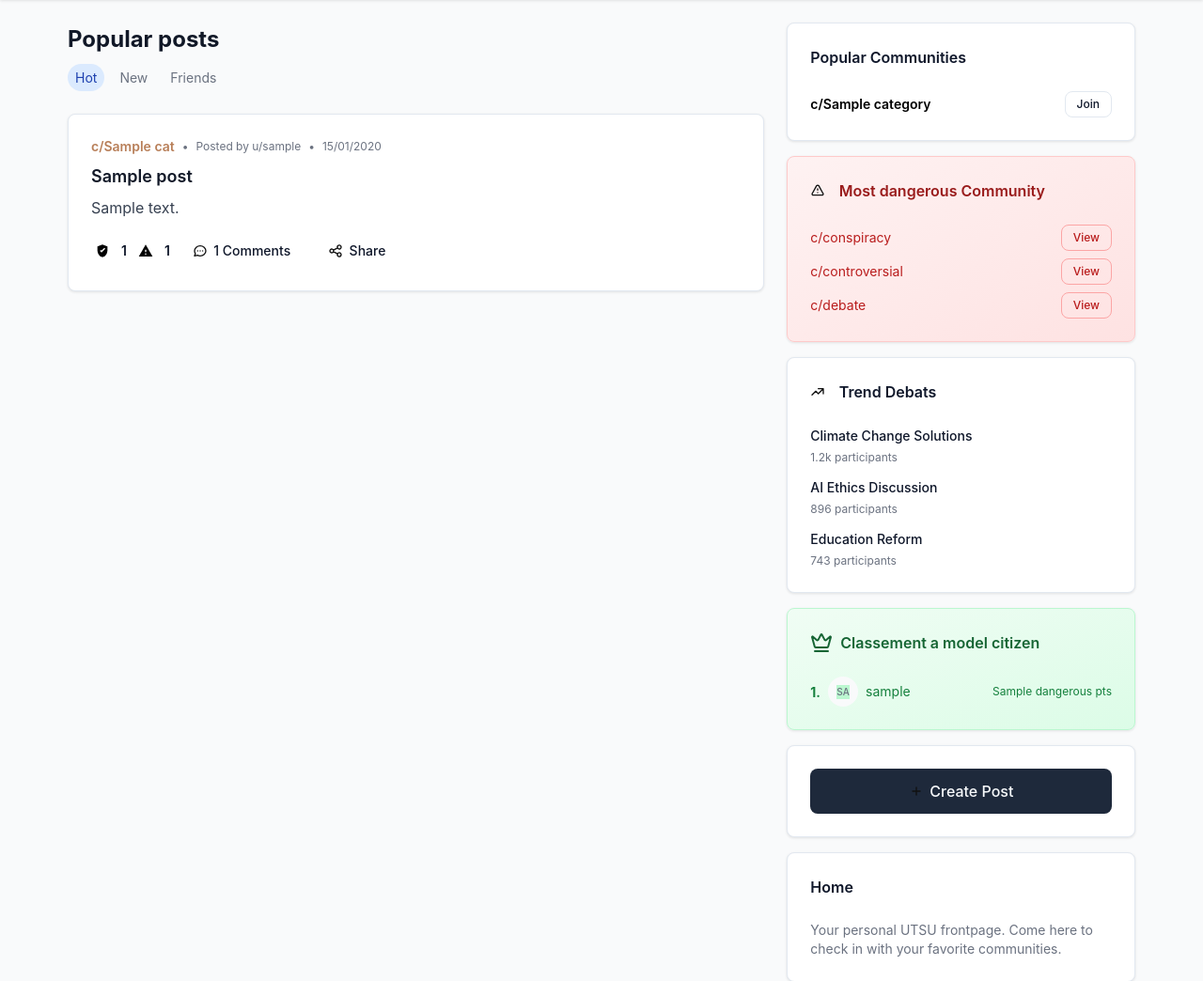
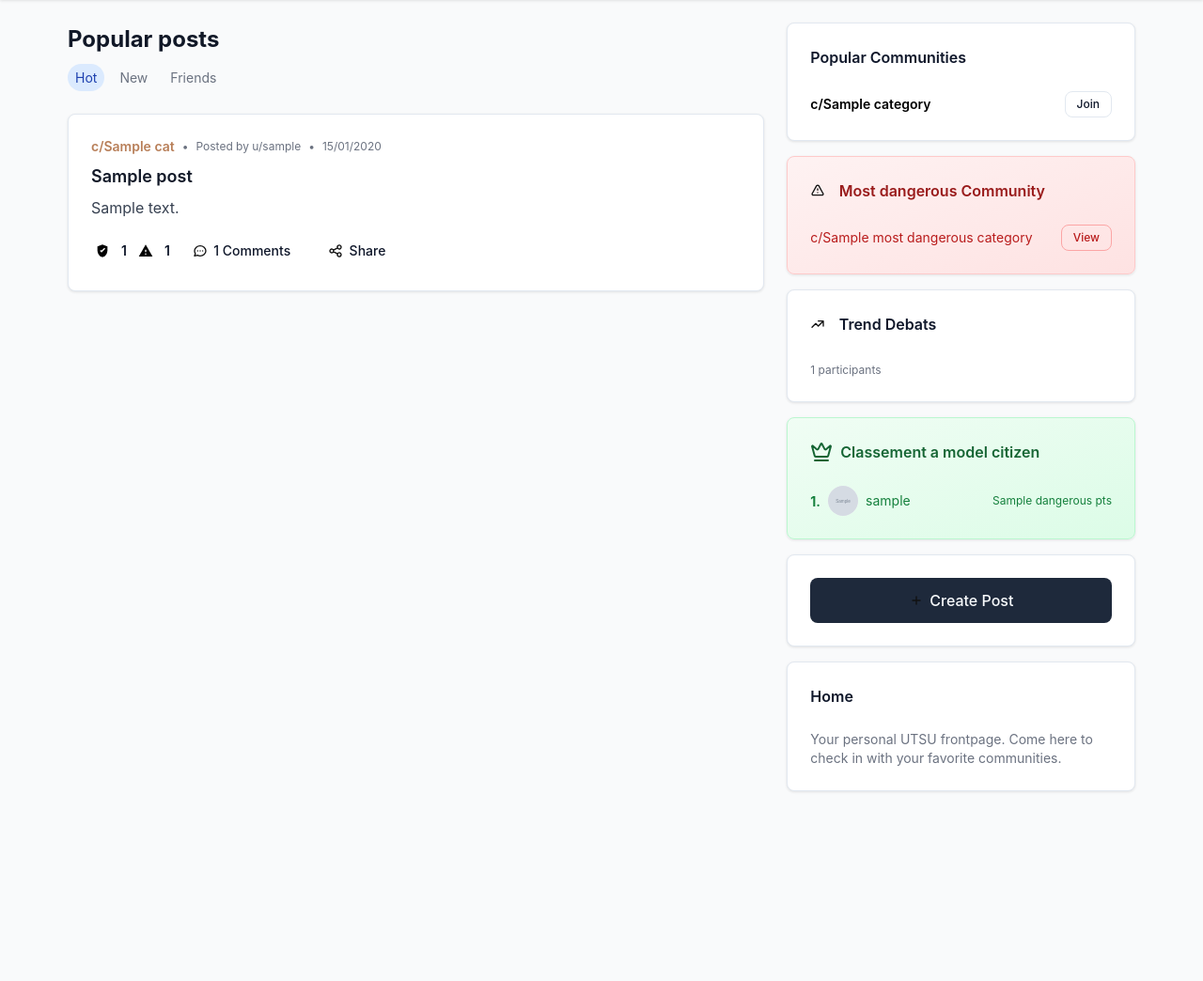
Before and after one commit to Nyx806/UTSU, a Symfony app: template templates/home/index.html.twig in a window 1280 px wide. Shown: the part 73-1117 px from the top of the page at 94% size. Run offline with Twig, Linux system fonts and the light colour scheme; the template is opened without the code that fills it: most values are stand-ins (such as "Sample title", 1, 10 or a date in 2020); grey boxes marked "Sample" are stand-in pictures; style sheets or scripts are compiled from the project's sources; some libraries are stand-ins or nearby versions.

Commit message:
Implement most dangerous categories and most commented posts features in Home and Categories controllers; update templates accordingly. Add new method in PostsRepository for fetching most commented posts.

```diff
--- a/src/Controller/CategoriesController.php
+++ b/src/Controller/CategoriesController.php
@@ -17,11 +17,14 @@ final class CategoriesController extends AbstractController
     #[Route('/', name: 'index')]
     public function index(CategoriesRepository $categoriesController): Response
     {
+        $mostDangerousCategories = $categoriesController->findBy([], ['dangerous' => 'DESC'], 3);
+
         return $this->render(
             'categories/index.html.twig',
             [
             'controller_name' => 'categories',
             'categories' => $categoriesController->findBy([], ['id' => 'ASC']),
+            'mostDangerousCategories' => $mostDangerousCategories,
             ]
         );
     }
--- a/src/Controller/HomeController.php
+++ b/src/Controller/HomeController.php
@@ -29,6 +29,8 @@ final class HomeController extends AbstractController
         }
 
         $posts = $postsRepository->findAll();
+        $mostDangerousCategories = $categoriesRepository->findBy([], ['dangerous' => 'DESC'], 3);
+        $mostCommentedPosts = $postsRepository->findMostCommentedPosts(3);
 
         // Handle comment submission
         if ($request->isMethod('POST') && $request->request->has('post_id')) {
@@ -95,6 +97,8 @@ final class HomeController extends AbstractController
             'categories' => $categoriesRepository->findBy([], ['id' => 'ASC']),
             'posts' => $postsRepository->findBy([], ['id' => 'ASC']),
             'topUsers' => $userRepository->findTopThreeUsers(),
+            'mostDangerousCategories' => $mostDangerousCategories,
+            'mostCommentedPosts' => $mostCommentedPosts,
             ]
         );
     }
--- a/templates/home/index.html.twig
+++ b/templates/home/index.html.twig
@@ -491,7 +491,7 @@
                                       c/{{post.cat.name}}
                                     </a>
                                     <span>•</span>
-                                    <a href="{{ path('user_profile', {'id': post.userID.id}) }}" class="hover:text-blue-600 transition-colors">Posted by u/{{ post.userID.username }}</a>
+                                    <a href="{{ path('user_profile', {'id': post.userID.id}) }}" class="hover":text-blue-600 transition-colors">Posted by u/{{ post.userID.username }}</a>
                                     <span>•</span>
                                     <span>{{ post.date|date('d/m/Y') }}</span>
                                 </div>
@@ -546,7 +546,7 @@
                                         <div class="flex items-start space-x-4">
                                             {% if app.user %}
                                                 <div class="flex-shrink-0">
-                                                    <img src="{{ app.user.ppImg }}" alt="Profile" class="w-8 h-8 rounded-full">
+                                                    <img src="{{ asset('uploads/pp/' ~ app.user.getPpImg()) }}" alt="Profile" class="w-8 h-8 rounded-full">
                                                 </div>
                                             {% endif %}
                                             <div class="flex-grow">
@@ -590,7 +590,7 @@
                                                 <div class="comment-container">
                                                     <div class="flex items-start space-x-4">
                                                         <div class="flex-shrink-0">
-                                                            <img src="{{ commentaire.userID.ppImg }}" alt="Profile" class="w-8 h-8 rounded-full">
+                                                            <img src="{{ asset('uploads/pp/' ~ commentaire.userID.getPpImg()) }}" alt="Profile" class="w-8 h-8 rounded-full">
                                                         </div>
                                                         <div class="flex-grow">
                                                             <div class="bg-gray-50 rounded-lg p-4">
@@ -634,7 +634,7 @@
                                                                     {% for reply in commentaire.commentaires %}
                                                                         <div class="flex items-start space-x-4">
                                                                             <div class="flex-shrink-0">
-                                                                                <img src="{{ reply.userID.ppImg }}" alt="Profile" class="w-6 h-6 rounded-full">
+                                                                                <img src="{{ asset('uploads/pp/' ~ reply.userID.getPpImg()) }}" alt="Profile" class="w-6 h-6 rounded-full">
                                                                             </div>
                                                                             <div class="flex-grow">
                                                                                 <div class="bg-gray-50 rounded-lg p-3">
@@ -806,18 +806,12 @@
                             </h3>
                         </div>
                         <div class="card-content space-y-2">
+                            {% for category in mostDangerousCategories %}
                             <div class="flex items-center justify-between">
-                                <span class="text-sm">c/conspiracy</span>
-                                <button class="btn btn-outline btn-sm">View</button>
+                                <span class="text-sm">c/{{ category.name }}</span>
+                                <a href="{{ path('categories_posts', {'id': category.id}) }}" class="btn btn-outline btn-sm">View</a>
                             </div>
-                            <div class="flex items-center justify-between">
-                                <span class="text-sm">c/controversial</span>
-                                <button class="btn btn-outline btn-sm">View</button>
-                            </div>
-                            <div class="flex items-center justify-between">
-                                <span class="text-sm">c/debate</span>
-                                <button class="btn btn-outline btn-sm">View</button>
-                            </div>
+                            {% endfor %}
                         </div>
                     </div>
 
@@ -832,18 +826,14 @@
                             </h3>
                         </div>
                         <div class="card-content space-y-3">
+                            {% for post in mostCommentedPosts %}
                                 <div class="trend-item">
-                                <div class="trend-title">Climate Change Solutions</div>
-                                <div class="trend-participants">1.2k participants</div>
+                                    <a href="{{ path('posts_detail', {'id': post[0].id}) }}" class="trend-title hover:text-blue-600 transition-colors">
+                                        {{ post[0].title }}
+                                    </a>
+                                    <div class="trend-participants">{{ post.commentCount }} participants</div>
                                 </div>
-                            <div class="trend-item">
-                                <div class="trend-title">AI Ethics Discussion</div>
-                                <div class="trend-participants">896 participants</div>
-                            </div>
-                            <div class="trend-item">
-                                <div class="trend-title">Education Reform</div>
-                                <div class="trend-participants">743 participants</div>
-                            </div>
+                            {% endfor %}
                         </div>
                     </div>
 
@@ -862,10 +852,12 @@
                             {% for user in topUsers %}
                             <div class="ranking-item">
                                 <div class="ranking-number">{{ loop.index }}.</div>
+                                <a href="{{ path('user_profile', {'id': user.id}) }}" class="flex items-center gap-2 hover:opacity-80 transition-opacity">
                                     <div class="avatar avatar-sm">
-                                    <div class="avatar-fallback">{{ user.username[:2]|upper }}</div>
+                                        <img src="{{ asset('uploads/pp/' ~ user.getPpImg) }}" alt="{{ user.username }}" class="w-full h-full object-cover">
                                     </div>
                                     <span class="text-sm">{{ user.username }}</span>
+                                </a>
                                 <span class="points">{{ user.dangerous }} pts</span>
                             </div>
                             {% endfor %}
@@ -891,10 +883,11 @@
                         </div>
                         <div class="card-content">
                             {% if app.user %}
+                                <a href="{{ path('user_profile', {'id': app.user.id}) }}" class="block">
                                     <div class="flex flex-col items-center space-y-4">
                                         <!-- Photo de profil -->
                                         <div class="w-24 h-24 rounded-full overflow-hidden border-2 {% if app.user.dangerous < 30 %}border-red-500{% elseif app.user.dangerous < 70 %}border-yellow-500{% else %}border-green-500{% endif %}">
-                                        <img src="{{ asset('uploads/pp/' ~ app.user.getPpImg) }}"  alt="Profile picture" class="w-full h-full object-cover">
+                                            <img src="{{ asset('uploads/pp/' ~ app.user.getPpImg()) }}"  alt="Profile" class="w-full h-full object-cover">
                                         </div>
 
                                         <!-- Nom d'utilisateur -->
@@ -927,15 +920,16 @@
                                                 <div class="text-xs text-gray-500">Posts</div>
                                             </div>
                                             <div>
-                                            <div class="font-semibold">{{ app.user.abonnements|length }}</div>
+                                                <div class="font-semibold">{{ app.user.abonnements|filter(a => a.followedUser is not null)|length }}</div>
                                                 <div class="text-xs text-gray-500">Following</div>
                                             </div>
                                             <div>
-                                            <div class="font-semibold">{{ app.user.abonnements|length }}</div>
+                                                <div class="font-semibold">{{ app.user.followers|length }}</div>
                                                 <div class="text-xs text-gray-500">Followers</div>
                                             </div>
                                         </div>
                                     </div>
+                                </a>
                             {% else %}
                                 <div class="text-sm text-gray-500">
                                     Your personal UTSU frontpage. Come here to check in with your favorite communities.
--- a/templates/user/profile.html.twig
+++ b/templates/user/profile.html.twig
@@ -41,7 +41,6 @@
                     </div>
                     <div class="flex-1">
                         <h1 class="text-3xl font-bold text-[var(--primary)]">{{ user.username }}</h1>
-                        <p class="text-[var(--muted-foreground)]">{{ user.email }}</p>
 
                         <!-- Statistiques -->
                         <div class="grid grid-cols-4 gap-4 mt-4">
```
Also changed, not shown: src/Repository/PostsRepository.php (+12 -0 lines). Lines whose indentation alone changed are shown as unchanged.
